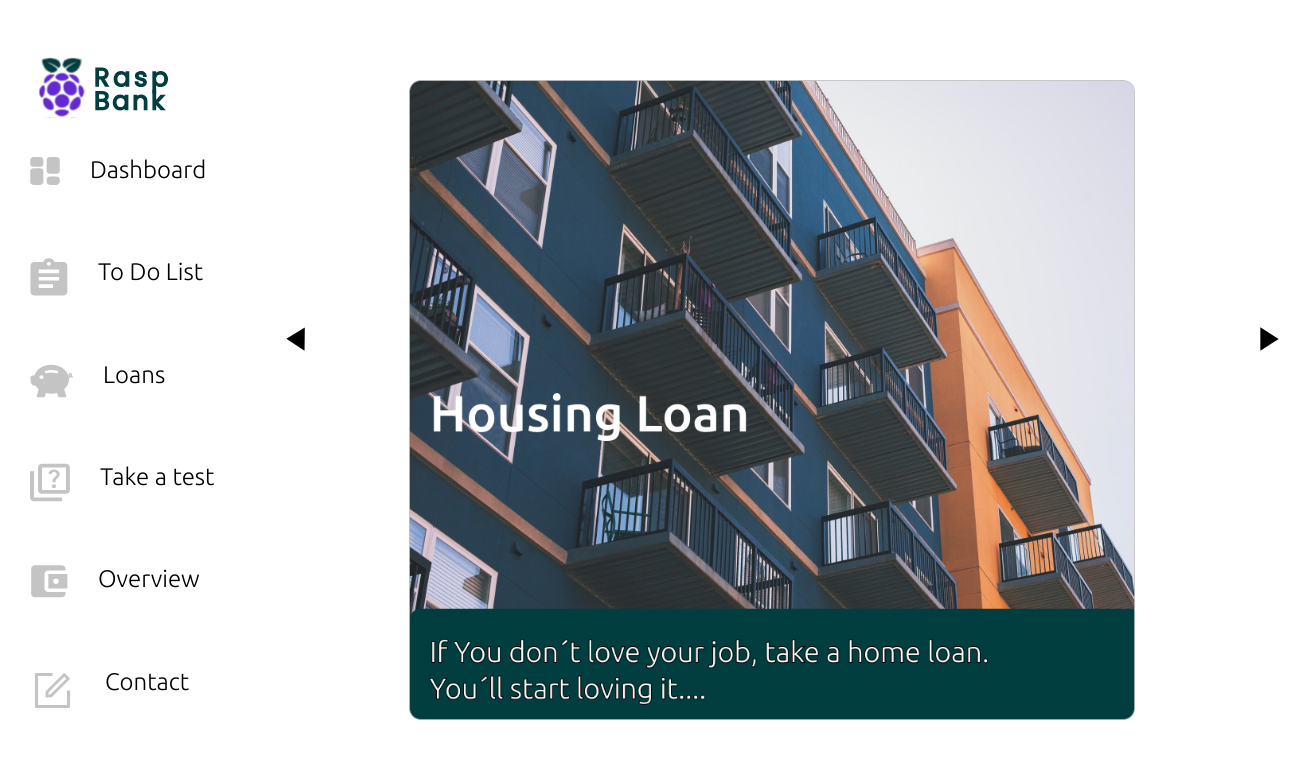
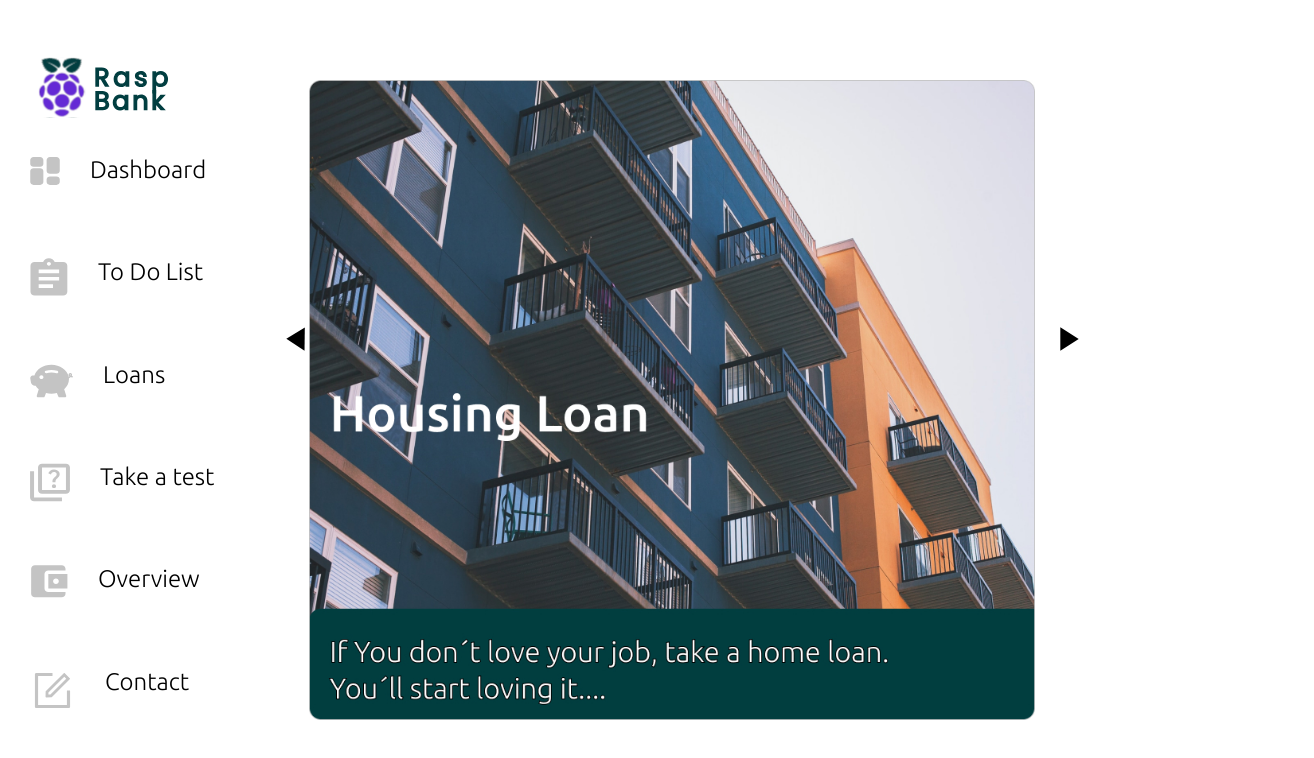
Before and after one commit to Judithlourde/Dashboard, a Vue app: page /features in a window 1280 px wide. Shown: the top 758 px of the page, 1314 px wide, since content can reach past the window. Built offline with nearby package versions, Linux system fonts and the light colour scheme.

Commit message:
slideshow size almost fixed

```diff
--- a/src/components/SlideShow.vue
+++ b/src/components/SlideShow.vue
@@ -64,8 +64,8 @@
 	@media screen and (min-width:786px) {
 		.slideshow {
 			position: relative;
-			height: 80vh;
-			width: 80vw;
+			height: 80%;
+			width: 80%;
 			margin: 20px;
 		}
 	}
```
